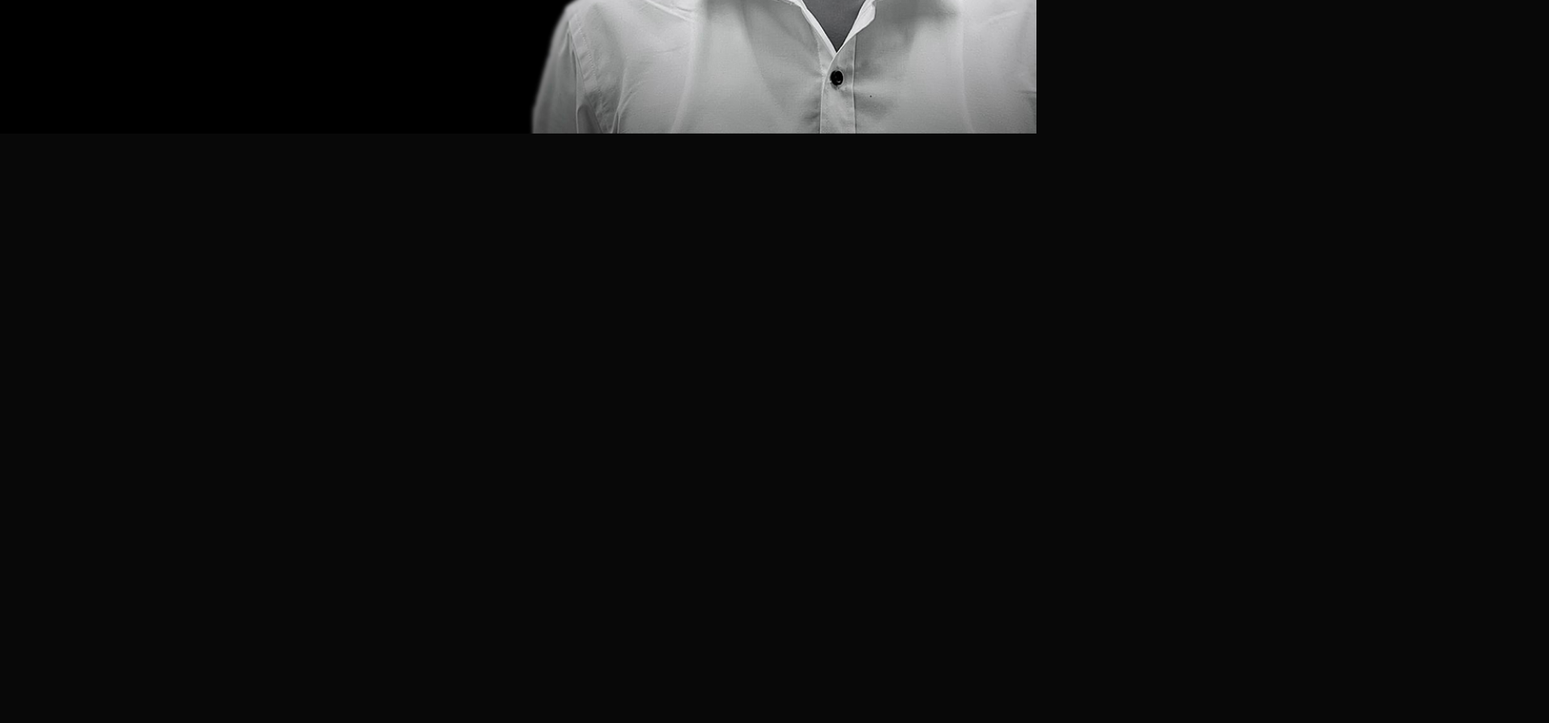
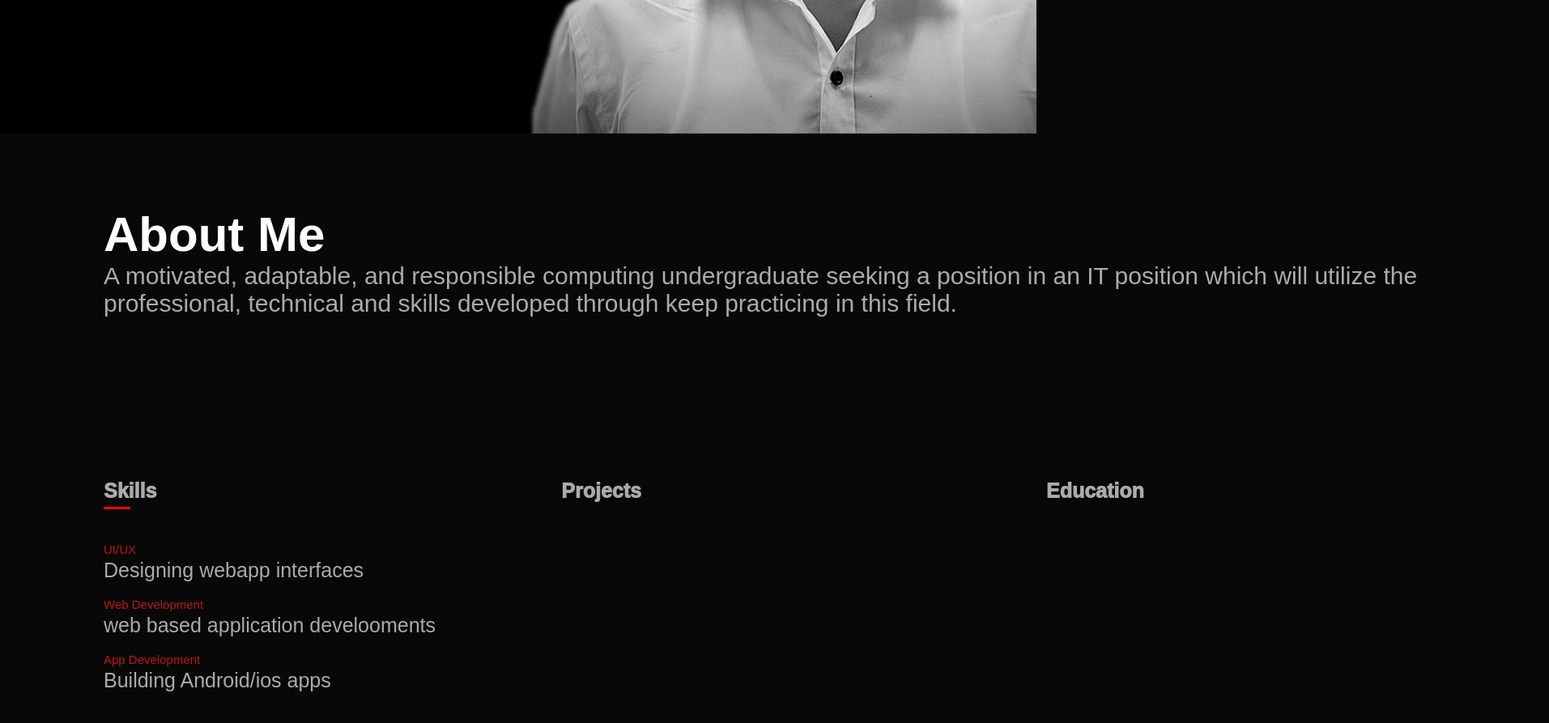
Before and after one commit to Dayan1999/Portfolio, a plain HTML site: page index.html in a window 1280 px wide. Shown: the part 635-1528 px from the top of the page at 81% size, 1913 px wide, since content can reach past the window. Before the commit the page ends 800 px from the top, so only its background shows below. Drawn offline with Linux system fonts and the light colour scheme.

Commit message:
modified

```diff
--- a/index.html
+++ b/index.html
@@ -26,7 +26,67 @@
         </div>
     </div>
 </div>
+<!----------------------about--------------->
 
+<div id="about">
+    <div class="container">
+        <div class="row">
+            <!----    <div class="about-col-1">
+                <img src="images/user.png">
+            </div> -->
+            <div class="about-col-2">
+                <h1 class="sub-title">About Me</h1>
+                <p>A motivated, adaptable, and responsible computing undergraduate
+                    seeking a position in an IT position which will utilize the professional,
+                    technical and skills developed through keep practicing in this field.</p>
+
+                    <div class="tab-titles">
+                        <p class="tab-links active-link" onclick="opentab('skills')">Skills</p>
+                        <p class="tab-links" onclick="opentab('Projects')">Projects</p>
+                        <p class="tab-links" onclick="opentab('Education')">Education</p>
+                    </div>
+                    <div class="tab-contents active-tab" id="skills">
+                        <ul>
+                            <li><span>UI/UX</span><br>Designing webapp interfaces</li>
+                            <li><span>Web Development</span><br>web based application develooments</li>
+                            <li><span>App Development</span><br>Building Android/ios apps</li>
+                        </ul>
+                    </div>
+                    <div class="tab-contents" id="Projects">
+                        <ul>
+                            <li><span>Tourism Management System</span><br>Developed a web-based management application. Technology Used - HTML, CSS, PHP, MySQL</li>
+                            <li><span>Event Planning System</span><br>Developed a web application for hotel management system.Technology Used - HTML, CSS, Java Script, MySQL</li>
+                            <li><span>Management System for Electro Grid</span><br>Developed a web-based management application. Technology Used - HTML, CSS, Java, Java Script, Maven, MongoDB</li>
+                        </ul>
+                    </div>
+                    <div class="tab-contents" id="Education">
+                        <ul>
+                            <li><span>Bachelor Degree</span><br>I have been studying IT special degree since 2019 in SriLanka Institute of Information Technology.</li>
+                            <li><span>Diploma</span><br>I did Diploma in Information Technology in Esoft metro campus.</li>
+                            <li><span>Advanced level</span><br>I did advanced level in Bio stream. My school was Pinnawala Central College.</li>
+                        </ul>
+                    </div>
+            </div>
+        </div>
+    </div>
+</div>
+<script>
+
+var tablinks = document.getElementsByClassName("tab-links");
+var tabcontents = document.getElementsByClassName("tab-contents");
+
+function opentab(tabname){
+    for(tablinks of tablinks){
+        tablink.classList.remove("active-link");
+    }
+    for(tabcontent of tabcontents){
+        tabcontent.classList.remove("active-tab");
+    }
+    event.currentTarget.classList.add("active-link");
+    document.getElementById(tabname).classList.add("active-tab");
+}
+
+</script>
 
 </body>
 </html>
--- a/style.css
+++ b/style.css
@@ -48,7 +48,7 @@ nav ul li a::after{
     content: '';
     width: 100%;
     height: 3px;
-    background: #ff0400;
+    background: #535151;
     position: absolute;
     left: 0;
     bottom: -6px;
@@ -71,3 +71,72 @@ nav ul li a:hover::after{
 .header-text h1 span{
     color: #ff0400;
 }
+
+/*-----------------about-----------*/
+#about{
+    padding: 80px 0;
+    color: #ababab;
+}
+.row{
+    display: flex;
+    justify-content: space-between;
+    flex-wrap: wrap;
+}
+
+.about-col-1{
+    flex-basis: 35%;
+}
+.about-col-1 img{
+    width: 100%;
+    border-radius: 15px;
+}
+.about-col-2{
+    flex-basis: 150%;
+    font-size: 30px;
+    align-self: auto;
+}
+.sub-title{
+    font-size: 60px;
+    font-weight: 600;
+    color: #fff;
+}
+
+.tab-titles{
+    display: flex;
+    margin: 200px 0 40px;
+}
+.tab-links{
+    margin-right: 500px;
+    font-size: 25px;
+    font-weight: 1000;
+    cursor: pointer;
+    position: relative;
+}
+.tab-links::after{
+    content:'';
+    width: 0;
+    height: 3px;
+    background: #ff0400;
+    position: absolute;
+    left: 0;
+    bottom: -8px;
+    transition: 0.5s;
+}
+.tab-links.active-link::after{
+    width: 50%;
+}
+.tab-contents ul li{
+    list-style: none;
+    margin: 10px 0;
+    font-size: 25px;
+}
+.tab-contents ul li span{
+    color: #b61916;
+    font-size: 15px;
+}
+.tab-contents{
+    display: none;
+}
+.tab-contents.active-tab{
+    display: block;
+}
```
